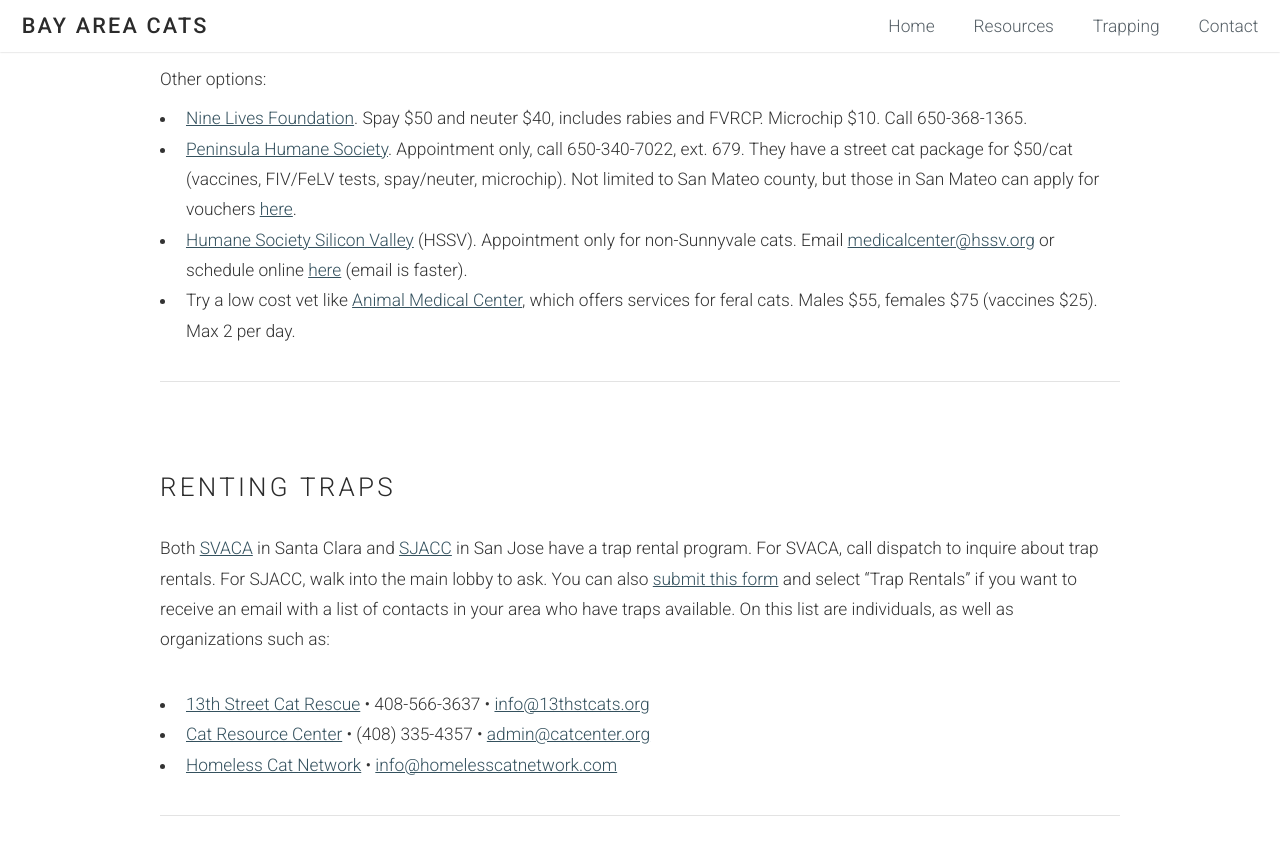
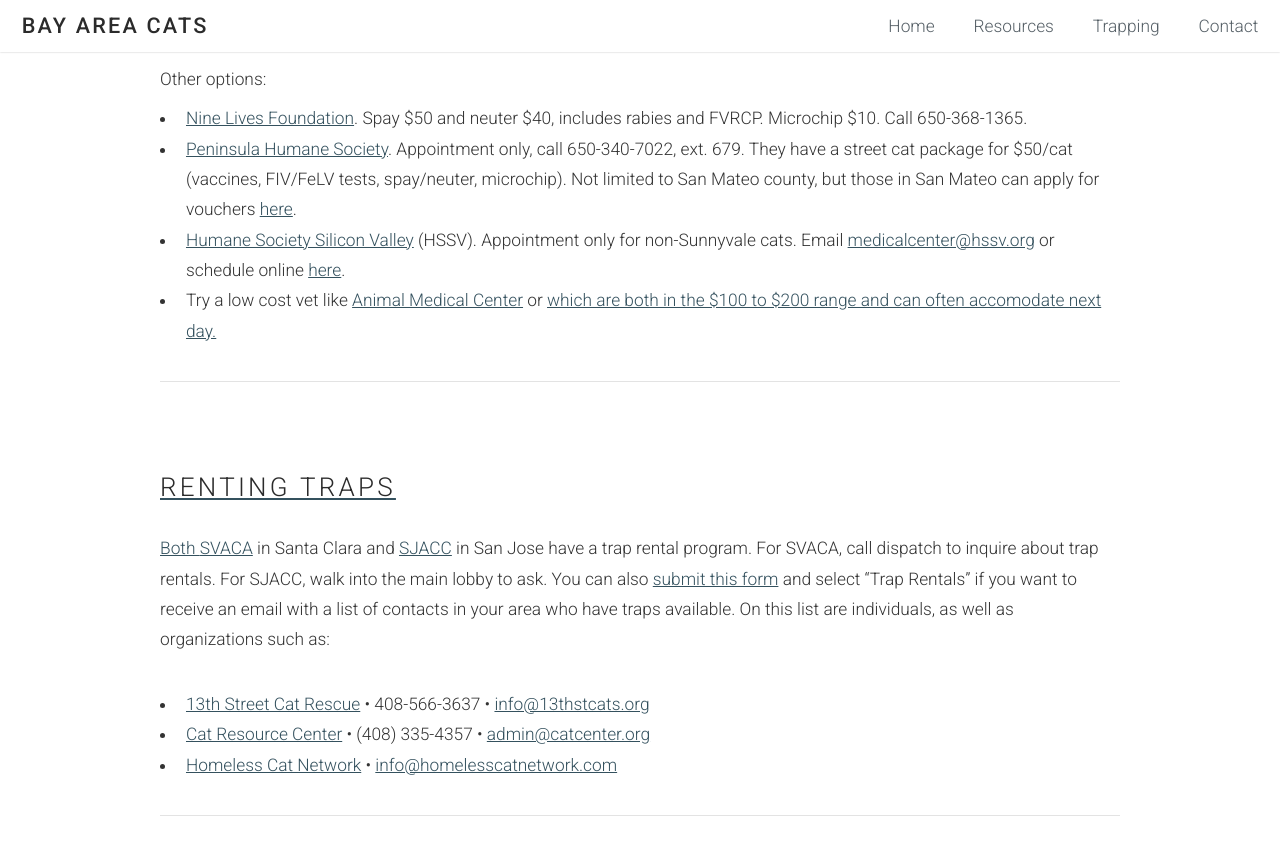
Before and after one commit to sunmeetsingh/bayareacats.github.io, a Jekyll site: the page built from resources.html, in a window 1280 px wide and 900 px high, scrolled down 1970 px. Shown: the top 855 px of the window. Built offline with Jekyll 4.4.1, drawn with Linux system fonts in a browser that asks for light colours.

Commit message:
Update low cost options

```diff
--- a/resources.html
+++ b/resources.html
@@ -133,8 +133,8 @@
                 <ul style="margin-bottom:0.5em;">
                     <li><a href="https://www.ninelivesfoundation.org/resources">Nine Lives Foundation</a>. Spay $50 and neuter $40, includes rabies and FVRCP. Microchip $10. Call 650-368-1365.</li>
                     <li><a target="_blank" href="https://goo.gl/maps/NV23j2pA17WuPA996">Peninsula Humane Society</a>. Appointment only, call 650-340-7022, ext. 679. They have a street cat package for $50/cat (vaccines, FIV/FeLV tests, spay/neuter, microchip). Not limited to San Mateo county, but those in San Mateo can apply for vouchers <a target="_blank" href="https://www.smchealth.org/spayneuter-voucher-program">here</a>.</li>
-                    <li><a href="">Humane Society Silicon Valley</a> (HSSV). Appointment only for non-Sunnyvale cats. Email <a target="_blank" >medicalcenter@hssv.org</a> or schedule online <a href="https://www.hssv.org/community-cat-spay-neuter-appointment-request/">here</a> (email is faster).
-                    <li>Try a low cost vet like <a target="_blank" href="https://goo.gl/maps/gt4fPXiUGSjtgfhC8">Animal Medical Center</a>, which offers services for feral cats. Males $55, females $75 (vaccines $25). Max 2 per day.</li>
+                    <li><a href="">Humane Society Silicon Valley</a> (HSSV). Appointment only for non-Sunnyvale cats. Email <a target="_blank" >medicalcenter@hssv.org</a> or schedule online <a href="https://www.hssv.org/community-cat-spay-neuter-appointment-request/">here</a>.
+                    <li>Try a low cost vet like <a target="_blank" href="https://goo.gl/maps/gt4fPXiUGSjtgfhC8">Animal Medical Center</a> or <a target="_blank" href="https://www.hospital4cats.com/" The Cat Hospital</a> which are both in the $100 to $200 range and can often accomodate next day.</li>
                 </ul>
             </section>
         </div>
```
